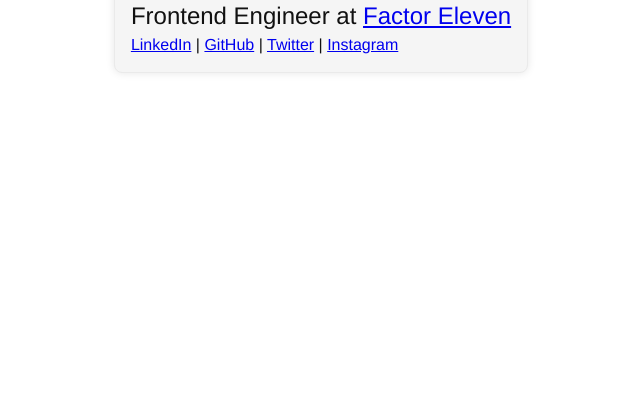
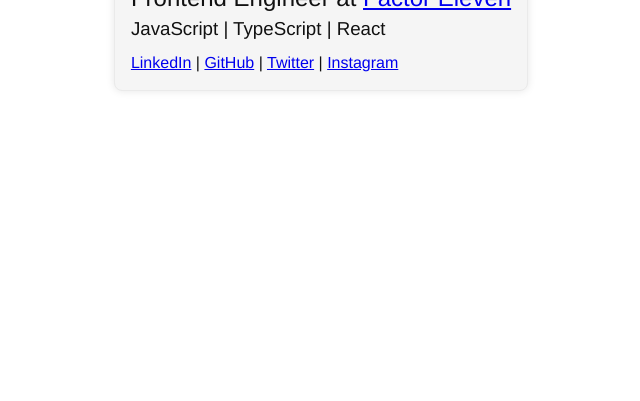
Before and after one commit to damianocsl/damianocsl.github.io, a plain HTML site: page index.html in a window 1280 px wide. Shown: the part 399-800 px from the top of the page, without its empty margins (319-959 px from the left). Drawn offline with Linux system fonts and the light colour scheme.

Commit message:
Update: portfolio

```diff
--- a/index.html
+++ b/index.html
@@ -88,6 +88,7 @@
           Frontend Engineer at
           <a href="https://factor-eleven.de">Factor Eleven</a>
         </h2>
+        <h3>JavaScript | TypeScript | React</h3>
 
         <p>
           <a href="https://www.linkedin.com/in/damianocasula/">LinkedIn</a> |
```
